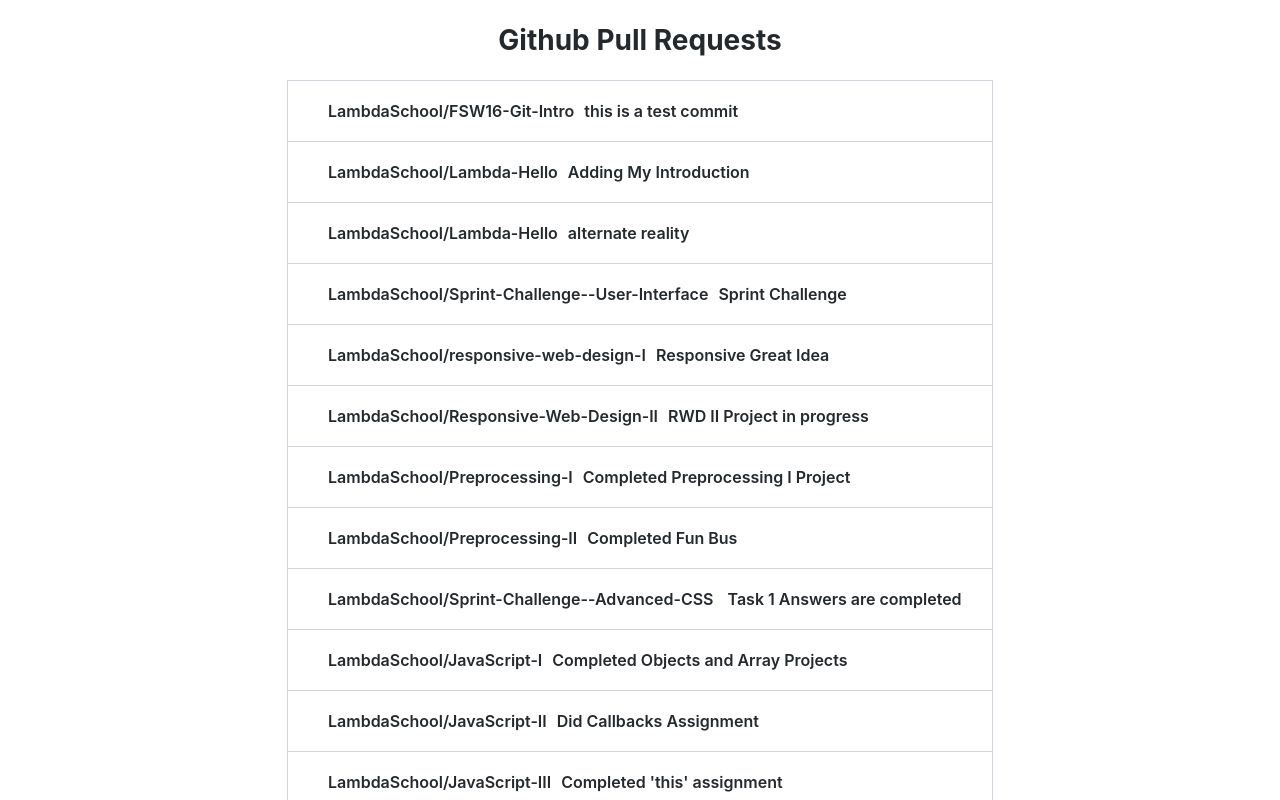
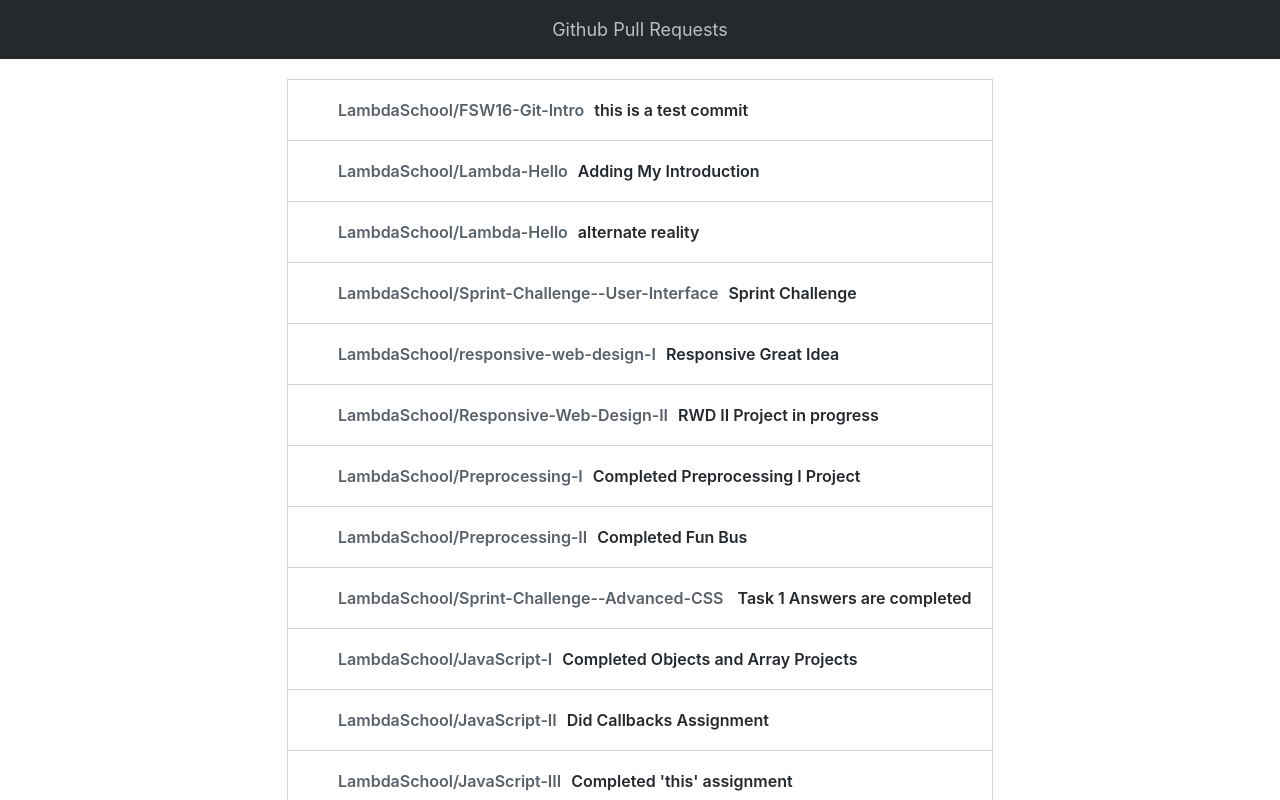
Before and after one commit to bhumip214/Github-Monthly-Pull-Requests, a React (Create React App) app: page / in a window 1280 px wide. Shown: the top 800 px of the page. Built offline with nearby package versions, Linux system fonts and the light colour scheme.

Commit message:
added styling to header

```diff
--- a/src/App.css
+++ b/src/App.css
@@ -1,6 +1,13 @@
-h1 {
+header {
+  background-color: #24292e;
+  color: #ffffffb3;
+  font-size: 18px;
+  line-height: 1.5;
+  padding: 16px;
+  z-index: 32;
   text-align: center;
 }
+
 .listsWrapper {
   border: 1px solid #d1d5da;
   max-width: 55%;
@@ -8,6 +15,8 @@
   line-height: 20px;
   font-size: 16px;
   font-weight: 600;
+  margin-top: 20px;
+  margin-bottom: 20px;
 }
 .lists {
   list-style-type: none;
@@ -21,6 +30,9 @@
 .lists:hover {
   background-color: #f6f8fa;
 }
+.ownerRepoName {
+  color: #586069;
+}
 
 a {
   padding-left: 10px;
--- a/src/App.js
+++ b/src/App.js
@@ -5,6 +5,7 @@
 function App() {
   return (
     <div className="App">
+      <header>Github Pull Requests</header>
       <DisplayList />
     </div>
   );
--- a/src/Components/DisplayList.js
+++ b/src/Components/DisplayList.js
@@ -10,18 +10,22 @@
   }
   render() {
     return (
-      <div>
-        <h1> Github Pull Requests</h1>
       <div className="listsWrapper">
         {this.state.PRLists.map((PRList, index) => {
           return (
             <li className="lists" key={index}>
+              <a
+                className="ownerRepoName"
+                href="https://github.com/${PRList.repository.owner.login}/${PRList.repository.name}"
+              >
                 {PRList.repository.owner.login}/{PRList.repository.name}
-                <a href="">{PRList.title} </a>
+              </a>
+              <a href="https://github.com/${PRList.repository.owner.login}/${PRList.repository.name}/pull/${PRList.number}">
+                {PRList.title}
+              </a>
             </li>
           );
         })}
-        </div>
       </div>
     );
   }
```
Lines whose indentation alone changed are shown as unchanged.
